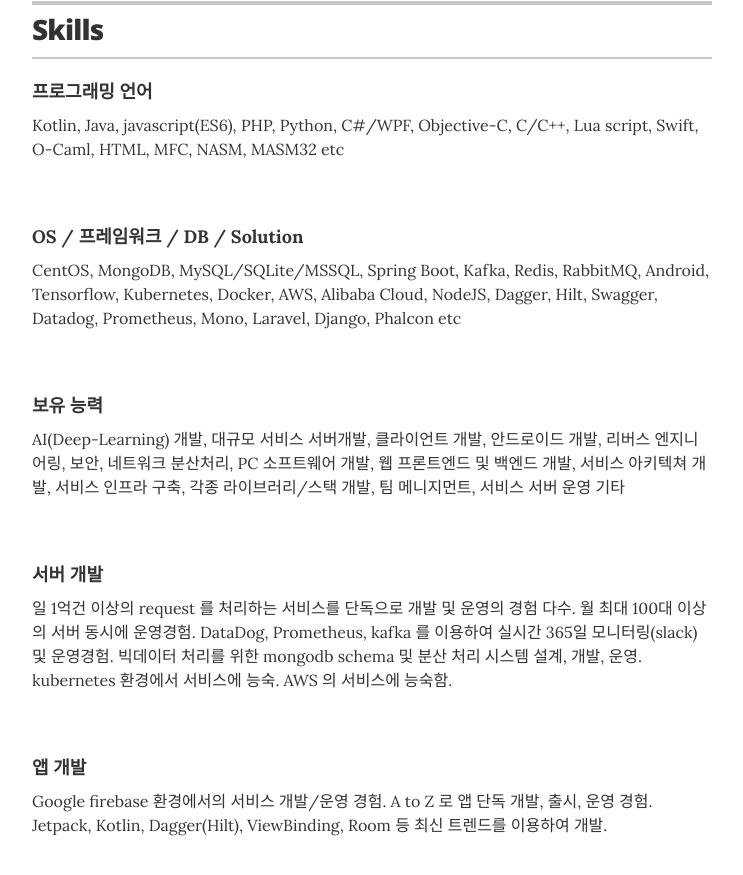
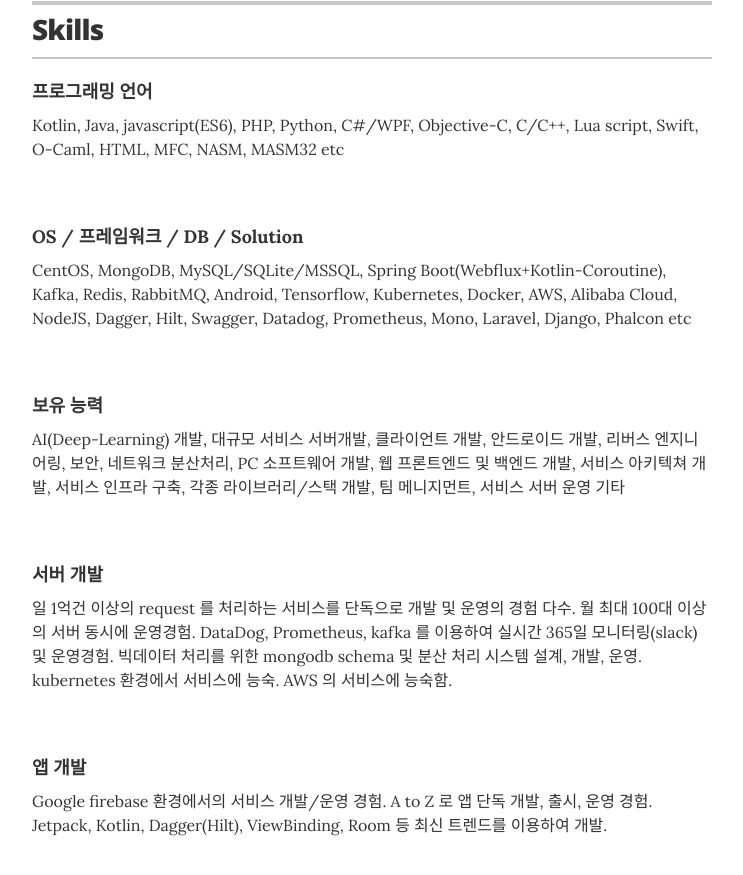
Before and after one commit to und3rs/resume_kr, a Jekyll site: the page built from index.html, in a window 1280 px wide and 900 px high, scrolled down 1971 px. Shown: the top 875 px of the window, without its empty margins (268-1011 px from the left). Built offline with Jekyll 4.4.1, drawn with Linux system fonts in a browser that asks for light colours.

Commit message:
Update skills.yml

```diff
--- a/_data/skills.yml
+++ b/_data/skills.yml
@@ -5,7 +5,7 @@
   description: Kotlin, Java, javascript(ES6), PHP, Python, C#/WPF, Objective-C, C/C++, Lua script, Swift, O-Caml, HTML, MFC, NASM, MASM32 etc
 
 - skill: OS / 프레임워크 / DB / Solution
-  description: CentOS, MongoDB, MySQL/SQLite/MSSQL, Spring Boot, Kafka, Redis, RabbitMQ, Android, Tensorflow, Kubernetes, Docker, AWS, Alibaba Cloud, NodeJS, Dagger, Hilt, Swagger, Datadog, Prometheus, Mono, Laravel, Django, Phalcon etc
+  description: CentOS, MongoDB, MySQL/SQLite/MSSQL, Spring Boot(Webflux+Kotlin-Coroutine), Kafka, Redis, RabbitMQ, Android, Tensorflow, Kubernetes, Docker, AWS, Alibaba Cloud, NodeJS, Dagger, Hilt, Swagger, Datadog, Prometheus, Mono, Laravel, Django, Phalcon etc
 
 - skill: 보유 능력
   description: AI(Deep-Learning) 개발, 대규모 서비스 서버개발, 클라이언트 개발, 안드로이드 개발, 리버스 엔지니어링, 보안, 네트워크 분산처리, PC 소프트웨어 개발, 웹 프론트엔드 및 백엔드 개발, 서비스 아키텍쳐 개발, 서비스 인프라 구축, 각종 라이브러리/스택 개발, 팀 메니지먼트, 서비스 서버 운영 기타
```
